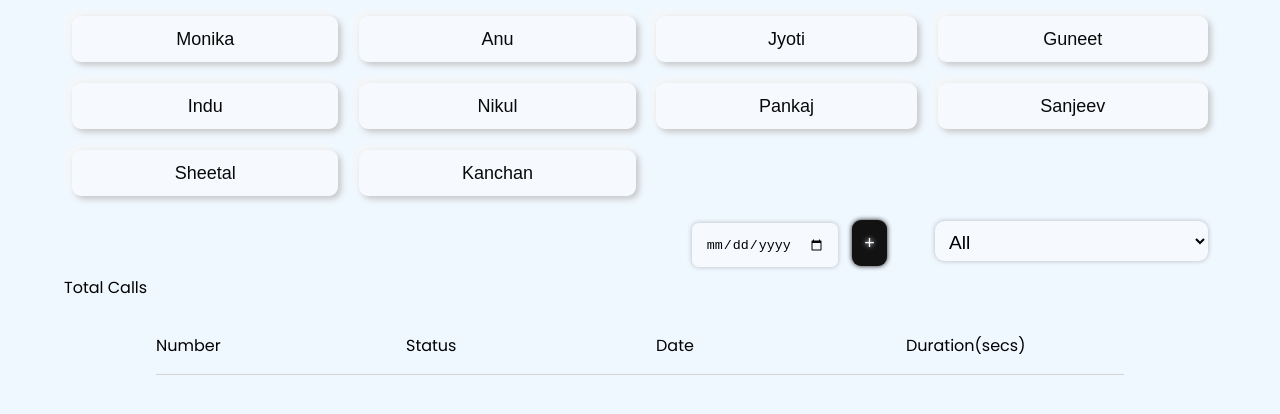
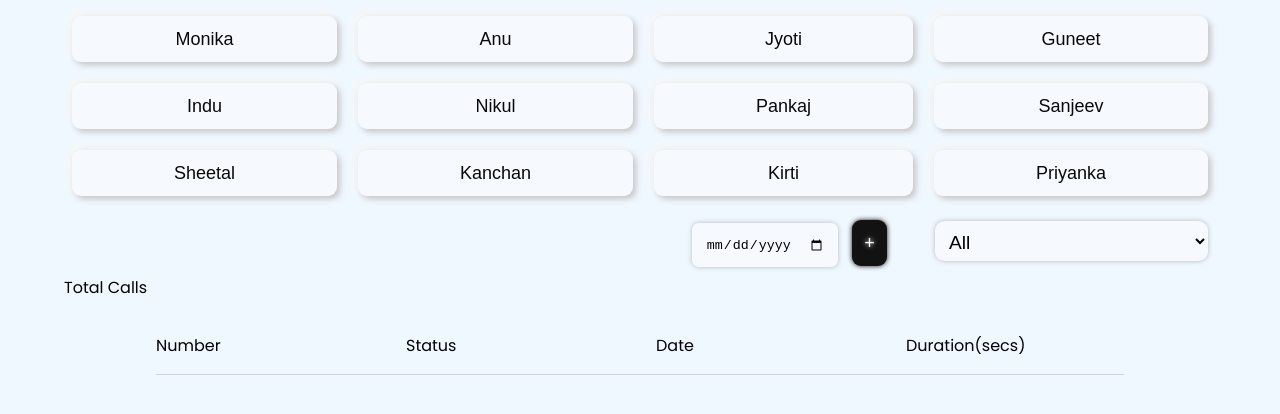
Before and after one commit to tanbir-create/ayurveda-calls, a plain HTML site: page index.html in a window 1280 px wide. Drawn offline with nearby package versions, Linux system fonts and the light colour scheme.

Commit message:
Update index.html

```diff
--- a/index.html
+++ b/index.html
@@ -28,6 +28,10 @@
 
 <button class="btn" id="sheetal" >Sheetal</button>
 <button class="btn" id="kanchan" >Kanchan</button>
+
+
+<button class="btn" id="kirti" >Kirti</button>
+<button class="btn" id="priyanka" >Priyanka</button>
 </div>
 
 
```
